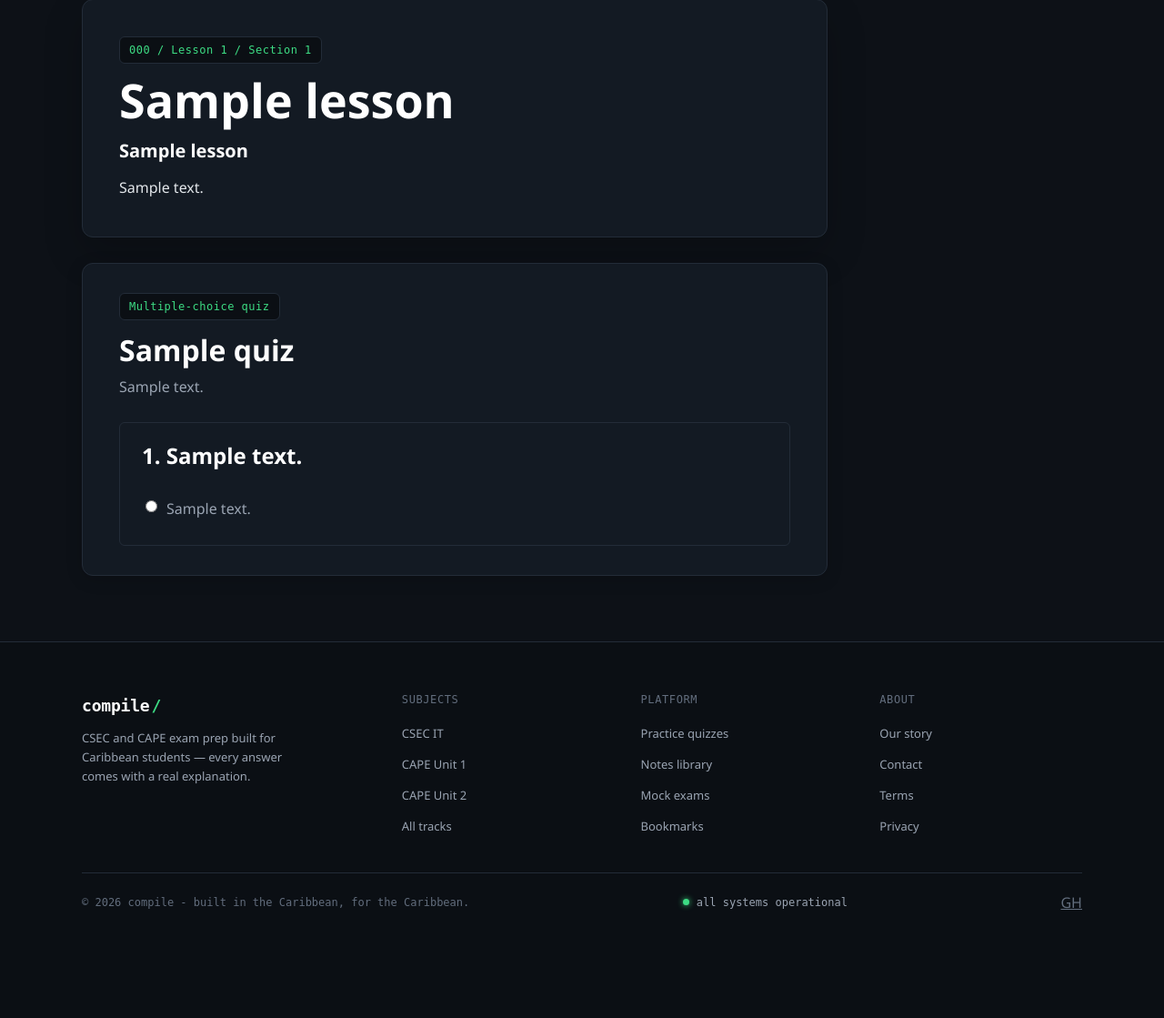
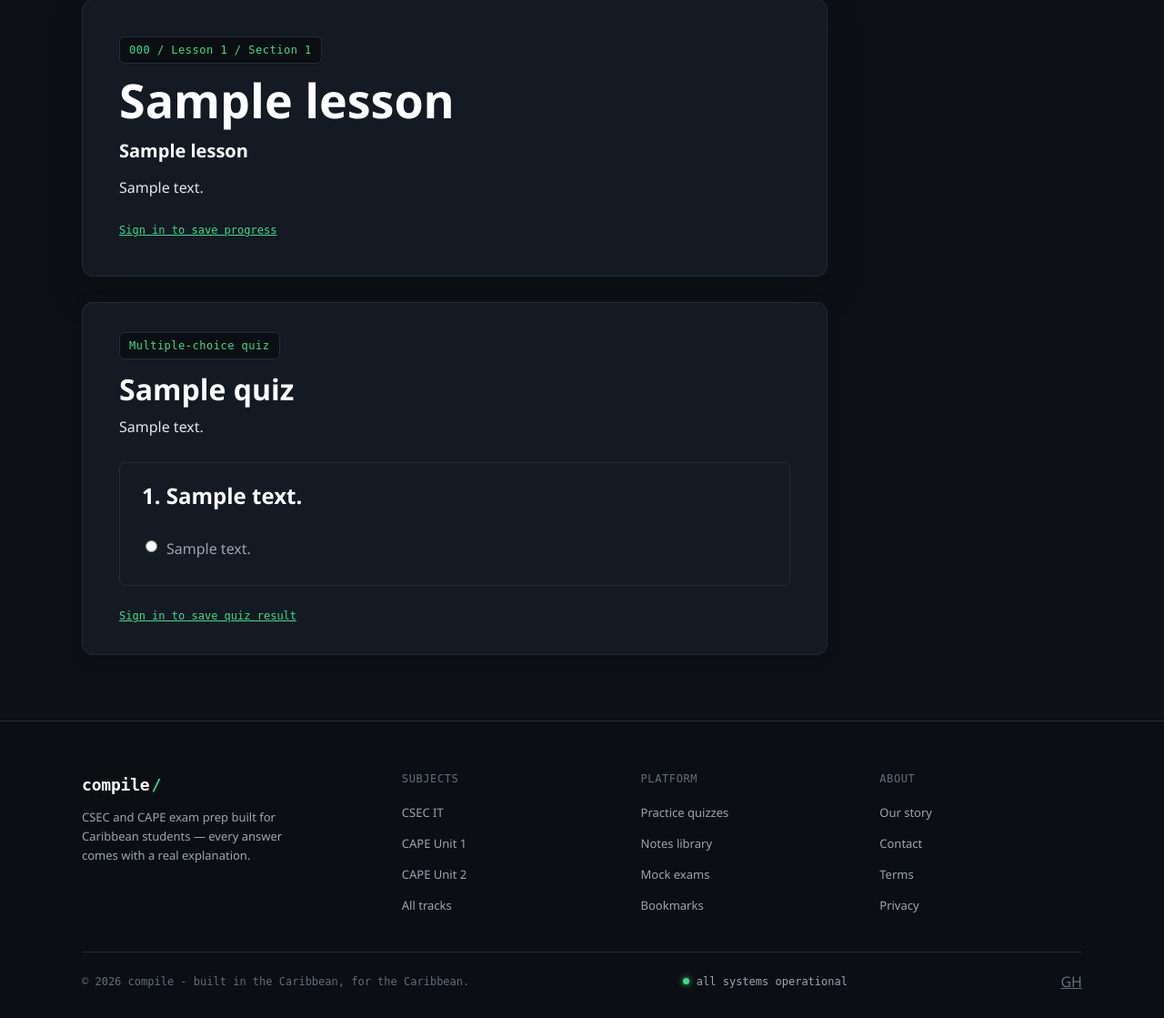
Before and after one commit to philquake/cxc_platform, a Django app: a page that uses templates/base.html in a window 1280 px wide. Shown: the part 193-1312 px from the top of the page at 91% size. Before the commit the page ends 1193 px from the top, so only its background shows below. Run offline with Django 5.2, Linux system fonts and the light colour scheme; tables that the repository leaves empty hold one stand-in row (values such as "Sample post"); parts of the project's set-up code (start-up, migrations or seed data) failed here and were passed over; some libraries are stand-ins or nearby versions.

Commit message:
feat: enhance lesson and quiz templates with progress tracking and user authentication; add forms for marking lessons complete and submitting quiz results

```diff
--- a/templates/base.html
+++ b/templates/base.html
@@ -11,7 +11,7 @@
     {% block extra_css %}{% endblock %}
     <title>{% block title %}{% endblock %}</title>
 </head>
-
+<body>
   <nav class="navbar">
     <div class="navbar-left">
       <a href="{% url 'home' %}" class="logo" aria-label="Compile home"><span>compile</span><span class="slash">/</span><span class="cursor"></span></a>
@@ -24,8 +24,16 @@
       </ul>
     </div>
     <div class="navbar-right">
+      {% if user.is_authenticated %}
+        <span class="nav-user">Hi, {{ user.get_username }}</span>
+        <form method="post" action="{% url 'logout' %}">
+          {% csrf_token %}
+          <button type="submit" class="btn-ghost">Sign out</button>
+        </form>
+      {% else %}
         <a href="{% url 'login' %}" class="btn-ghost">Sign in</a>
         <a href="{% url 'signup' %}" class="btn-accent">Get started</a>
+      {% endif %}
     </div>
   </nav>
 
--- a/templates/subjects/lesson_detail.html
+++ b/templates/subjects/lesson_detail.html
@@ -23,10 +23,24 @@
         {% else %}
             <div class="lesson-body">{{ lesson.content|safe }}</div>
         {% endif %}
+        {% if user.is_authenticated %}
+            <form method="post" action="{% url 'progress:complete-lesson' lesson.id %}" class="progress-action">
+                {% csrf_token %}
+                <input type="hidden" name="next" value="{{ request.path }}">
+                <button type="submit" class="{% if lesson_progress %}is-complete{% endif %}">
+                    {% if lesson_progress %}Completed{% else %}Mark lesson complete{% endif %}
+                </button>
+            </form>
+        {% else %}
+            <a class="progress-action-link" href="{% url 'login' %}?next={{ request.path|urlencode }}">Sign in to save progress</a>
+        {% endif %}
     </article>
 
     {% for quiz in quizzes %}
         <section class="lesson-quiz" aria-labelledby="quiz-{{ quiz.id }}-title">
+            <form method="post" action="{% url 'progress:submit-quiz' quiz.id %}">
+                {% csrf_token %}
+                <input type="hidden" name="next" value="{{ request.path }}">
             <span class="content-card-label">Multiple-choice quiz</span>
             <h2 id="quiz-{{ quiz.id }}-title">{{ quiz.title }}</h2>
             {% if quiz.description %}
@@ -38,12 +52,21 @@
                     <legend>{{ forloop.counter }}. {{ quiz_question.question.text }}</legend>
                     {% for answer in quiz_question.question.answers.all %}
                         <label>
-                            <input type="radio" name="quiz-{{ quiz.id }}-question-{{ quiz_question.question.id }}" value="{{ answer.id }}">
+                            <input type="radio" name="question-{{ quiz_question.question.id }}" value="{{ answer.id }}">
                             {{ answer.text }}
                         </label>
                     {% endfor %}
                 </fieldset>
             {% endfor %}
+                {% if user.is_authenticated %}
+                    <button type="submit" class="quiz-submit">Save quiz result</button>
+                {% else %}
+                    <a class="progress-action-link" href="{% url 'login' %}?next={{ request.path|urlencode }}">Sign in to save quiz result</a>
+                {% endif %}
+                {% if quiz.latest_attempt %}
+                    <p class="quiz-result">Latest result: {{ quiz.latest_attempt.score }}/{{ quiz.latest_attempt.total_questions }} ({{ quiz.latest_attempt.percentage }}%)</p>
+                {% endif %}
+            </form>
         </section>
     {% endfor %}
 </div>
```
Also changed, not shown: templates/quizzes/quiz_list.html (+13 -1 lines). Lines whose indentation alone changed are shown as unchanged.
